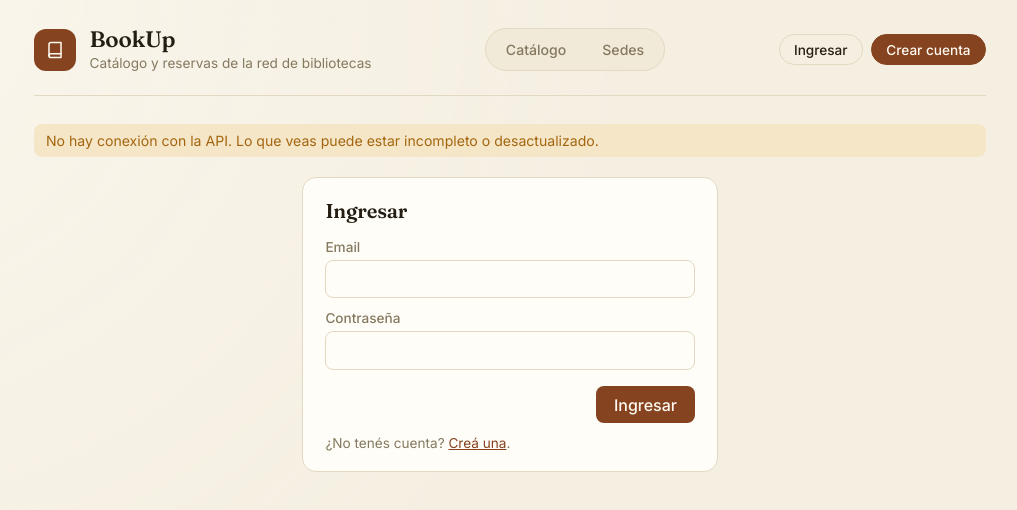
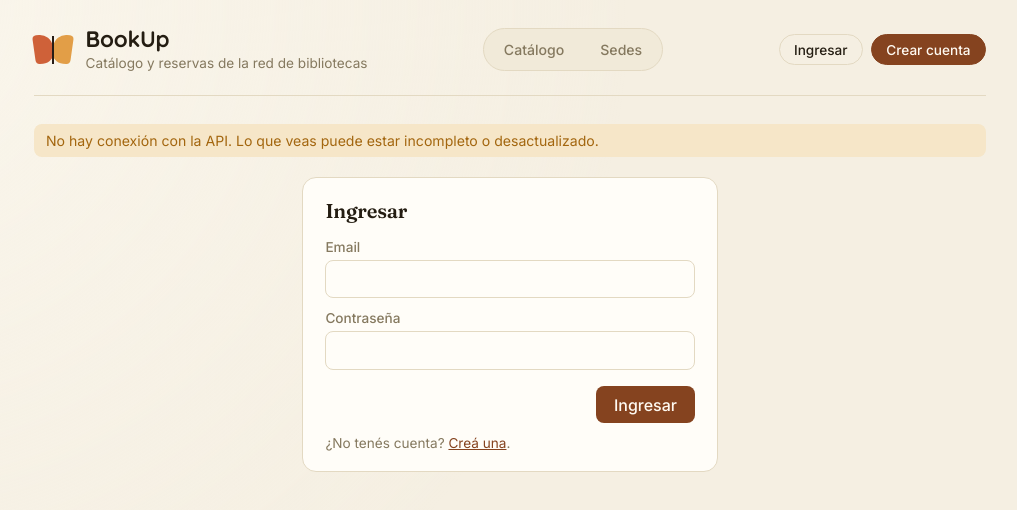
Before and after one commit to MatiasColeur02/BookUp, a React (Vite) app in the folder frontend/: page /login in a window 1280 px wide. Shown: the top 510 px of the page, without its empty margins (130-1147 px from the left). Built offline with nearby package versions, Linux system fonts and the light colour scheme; no server answers.

Commit message:
Implement new BookUp logo and favicon

```diff
--- a/frontend/index.html
+++ b/frontend/index.html
@@ -6,9 +6,10 @@
     <link rel="preconnect" href="https://fonts.googleapis.com" />
     <link rel="preconnect" href="https://fonts.gstatic.com" crossorigin />
     <link
-      href="https://fonts.googleapis.com/css2?family=Fraunces:opsz,wght@9..144,500;9..144,600;9..144,700&family=Inter:wght@400;500;600;700&display=swap"
+      href="https://fonts.googleapis.com/css2?family=Fraunces:opsz,wght@9..144,500;9..144,600;9..144,700&family=Inter:wght@400;500;600;700&family=Quicksand:wght@600;700&display=swap"
       rel="stylesheet"
     />
+    <link rel="icon" type="image/svg+xml" href="/favicon.svg" />
     <title>BookUp</title>
   </head>
   <body>
--- a/frontend/src/App.tsx
+++ b/frontend/src/App.tsx
@@ -9,10 +9,10 @@ import { MaintenanceView } from "./components/admin/MaintenanceView";
 import { PhysicalBooksAdmin } from "./components/admin/PhysicalBooksAdmin";
 import { UsersAdmin } from "./components/admin/UsersAdmin";
 import { CatalogView } from "./components/CatalogView";
-import { BookIcon } from "./components/icons";
 import { LibrarianPanel } from "./components/LibrarianPanel";
 import { LibrariesView } from "./components/LibrariesView";
 import { LoginForm } from "./components/LoginForm";
+import { Logo } from "./components/Logo";
 import { MyReservationsView } from "./components/MyReservationsView";
 import { ProfileView } from "./components/ProfileView";
 import { RegisterForm } from "./components/RegisterForm";
@@ -63,9 +63,7 @@ export default function App() {
     <div className="app">
       <header className="app-header">
         <div className="brand">
-          <span className="brand-mark">
-            <BookIcon />
-          </span>
+          <Logo className="brand-mark" />
           <div>
             <h1>BookUp</h1>
             <p className="tagline">Catálogo y reservas de la red de bibliotecas</p>
--- /dev/null
+++ b/frontend/src/components/Logo.tsx
@@ -0,0 +1,12 @@
+type LogoProps = { className?: string };
+
+/** Símbolo del libro abierto: dos "páginas" giradas + lomo, según el handoff de diseño. */
+export function Logo({ className }: LogoProps) {
+  return (
+    <span className={`logo-mark${className ? ` ${className}` : ""}`}>
+      <span className="logo-page logo-page-left" />
+      <span className="logo-page logo-page-right" />
+      <span className="logo-spine" />
+    </span>
+  );
+}
--- a/frontend/src/index.css
+++ b/frontend/src/index.css
@@ -27,6 +27,11 @@
 
   --font-display: "Fraunces", "Iowan Old Style", Georgia, serif;
   --font-body: "Inter", -apple-system, BlinkMacSystemFont, "Segoe UI", sans-serif;
+  --font-wordmark: "Quicksand", var(--font-display);
+
+  --logo-terracotta: oklch(62% 0.15 40);
+  --logo-amber: oklch(75% 0.13 70);
+  --logo-ink: oklch(24% 0.02 50);
 
   font-family: var(--font-body);
 }
@@ -77,17 +82,53 @@ h3 {
 }
 
 .brand-mark {
-  display: grid;
-  place-items: center;
-  width: 42px;
-  height: 42px;
-  border-radius: 12px;
-  background: var(--accent);
-  color: var(--accent-contrast);
   flex-shrink: 0;
 }
 
+/* Símbolo del libro abierto: dos "páginas" giradas + lomo (ver handoff de logo). */
+.logo-mark {
+  position: relative;
+  display: block;
+  width: 38px;
+  height: 32px;
+}
+
+.logo-page {
+  position: absolute;
+  top: 0;
+  width: 50%;
+  height: 90%;
+}
+
+.logo-page-left {
+  left: 0;
+  background: var(--logo-terracotta);
+  border-radius: 4px 12px 12px 4px;
+  transform: rotate(-8deg) skewY(4deg);
+  transform-origin: right center;
+}
+
+.logo-page-right {
+  right: 0;
+  background: var(--logo-amber);
+  border-radius: 12px 4px 4px 12px;
+  transform: rotate(8deg) skewY(-4deg);
+  transform-origin: left center;
+}
+
+.logo-spine {
+  position: absolute;
+  left: 50%;
+  top: 2px;
+  width: 2px;
+  height: 90%;
+  background: var(--logo-ink);
+  transform: translateX(-1px);
+}
+
 .app-header h1 {
+  font-family: var(--font-wordmark);
+  font-weight: 700;
   font-size: 1.4rem;
   line-height: 1;
 }
```
Also changed, not shown: frontend/public/favicon.svg (added).
